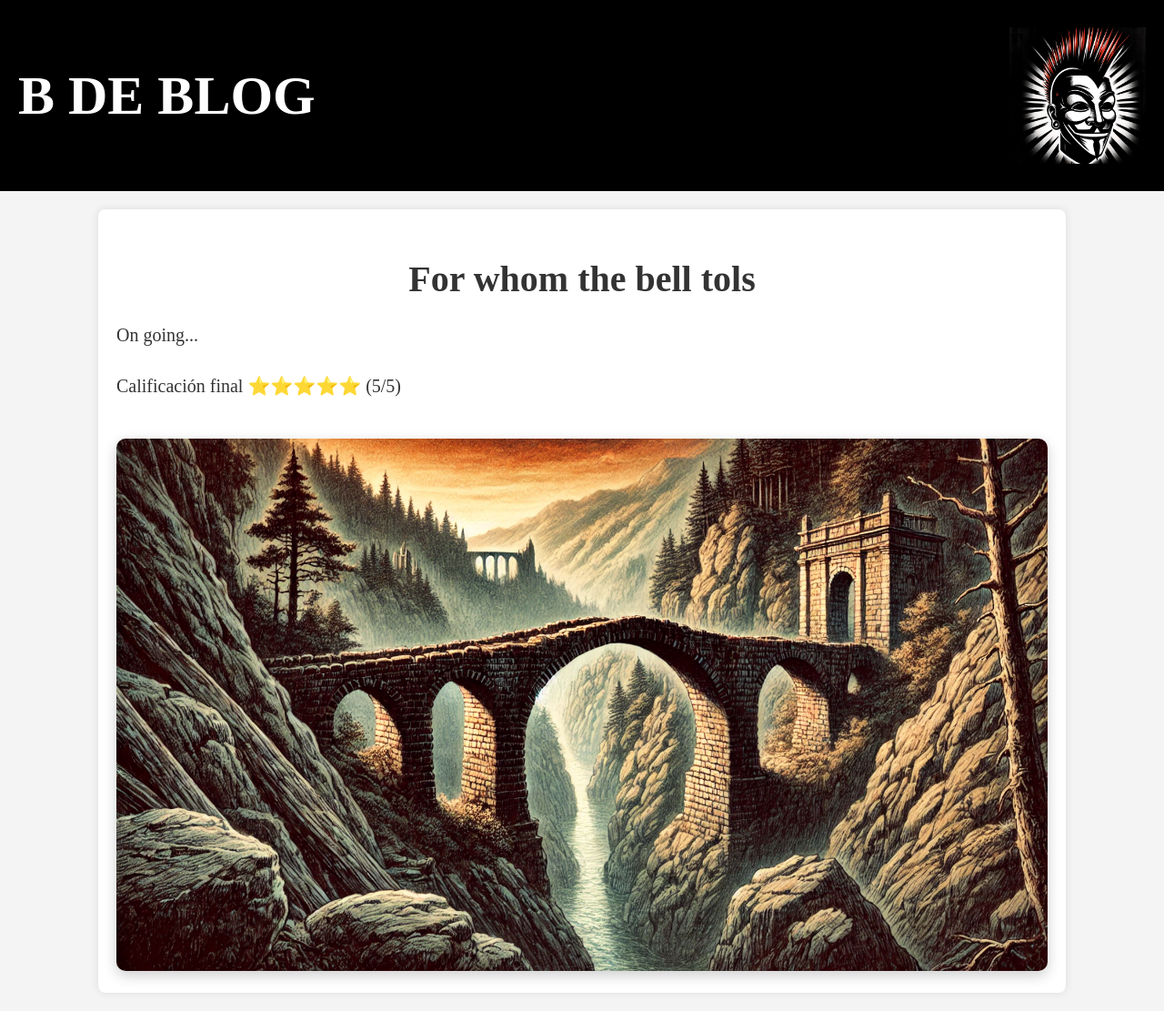
After one commit to WMARBAR/myPage_WFM, a Flask app: page /rese_fwtbt_Heminghway in a window 1280 px wide. The commit adds this page. Shown: the whole page at 91% size. Run offline with Flask 3, Linux system fonts and the light colour scheme; some web fonts are replaced.

Commit message:
se hace la nueva version con mas reseñas

```diff
--- a/app.py
+++ b/app.py
@@ -27,6 +27,10 @@ def rese_tfundacion_asimov():
 def rese_frankenstein_mary():
     return render_template('rese_frankenstein_mary.html')  # Archivo rese_frankenstein_mary
 
+@app.route('/rese_fwtbt_Heminghway')
+def rese_fwtbt_Heminghway():
+    return render_template('rese_fwtbt_Heminghway.html')  # Archivo rese_fwtbt_Heminghway
+
 if __name__ == '__main__':
     port = int(os.environ.get("PORT", 5000))  # Usa el puerto de Render o 5000 por defecto
     app.run(debug=True, host='0.0.0.0', port=port)  # Cambia host a '0.0.0.0'
--- /dev/null
+++ b/templates/rese_fwtbt_Heminghway.html
@@ -0,0 +1,29 @@
+<!DOCTYPE html>
+<html lang="es">
+<head>
+    <meta charset="UTF-8">
+    <meta name="viewport" content="width=device-width, initial-scale=1.0">
+    <title>Frankenstein</title>
+    <link rel="icon" type="image/x-icon" href="{{ url_for('static', filename='guyfox.ico') }}">
+    <link rel="stylesheet" href="{{ url_for('static', filename='styles.css') }}">
+</head>
+<body>
+    <header class="banner" onclick="location.href='/#menu'">
+        <h1 class="banner-title">B DE BLOG</h1>
+        <img src="{{ url_for('static', filename='guyfox.webp') }}" alt="Blog Logo" class="banner-image">
+    </header>
+
+    <div class="container">
+        <h2 class="story-title">For whom the bell tols</h2>
+        <div class="story-text">
+            <p>On going...</p>
+            <p>Calificación final ⭐⭐⭐⭐⭐  (5/5)</p>
+
+        </div>
+
+        <div class="image-container">
+            <img src="{{ url_for('static', filename='fwtbt.webp') }}" alt="El Sol Oscurecido" class="story-image">
+        </div>
+    </div>
+</body>
+</html>
--- a/templates/resenas.html
+++ b/templates/resenas.html
@@ -18,6 +18,7 @@
         <h1 class="menu-title">RESEÑAS</h1>
         <button class="menu-button" onclick="location.href='/rese_tfundacion_asimov'">Trilogía de la fundación : Isaac Asimov</button>
         <button class="menu-button" onclick="location.href='/rese_frankenstein_mary'">Frankenstein : Mary Shelly</button>
+        <button class="menu-button" onclick="location.href='/rese_fwtbt_Heminghway'">Por quien donblan las campanas : Heminghway</button>
     </div>
 
     <div class="container">
```
Also changed, not shown: static/fwtbt.webp (added).
